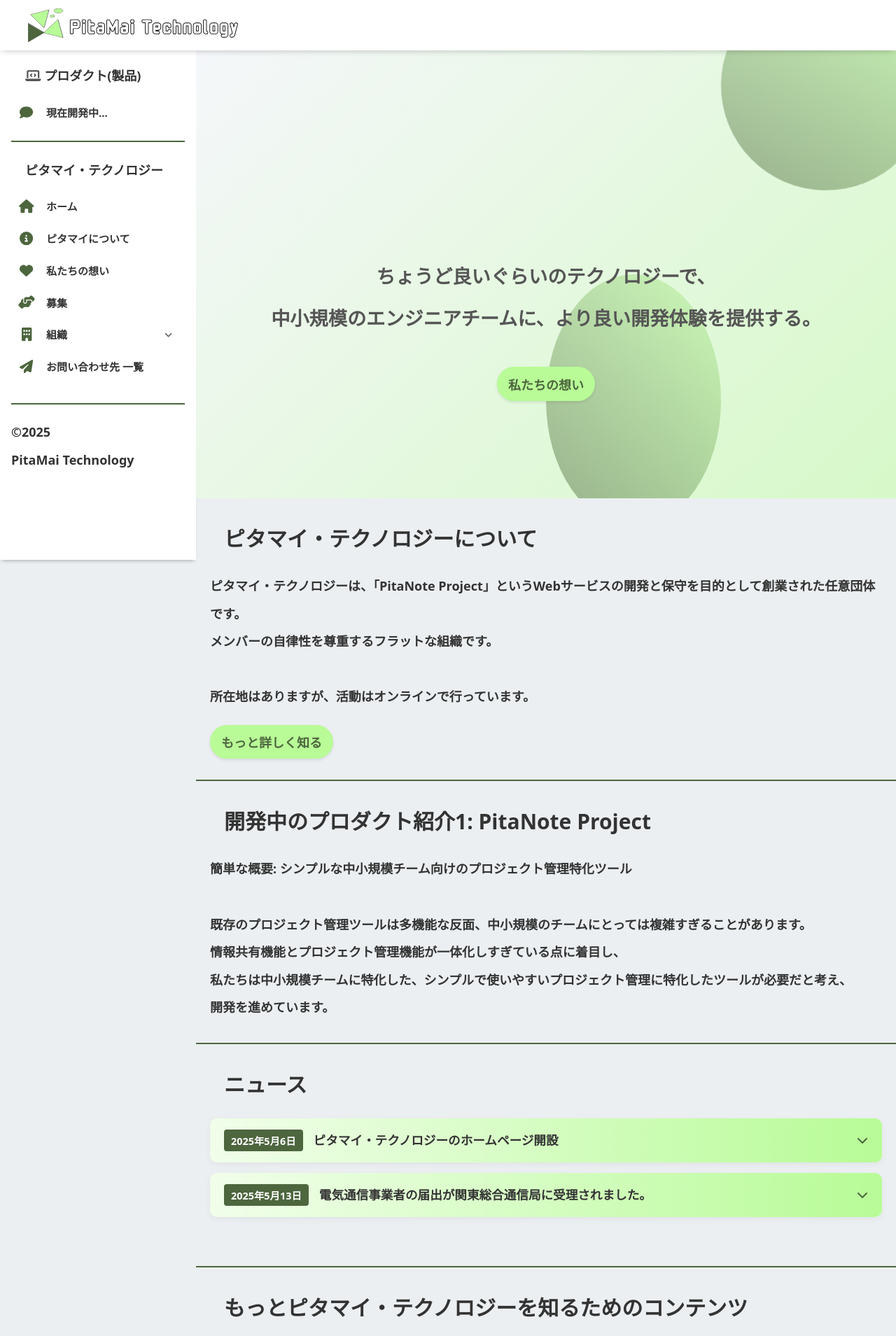
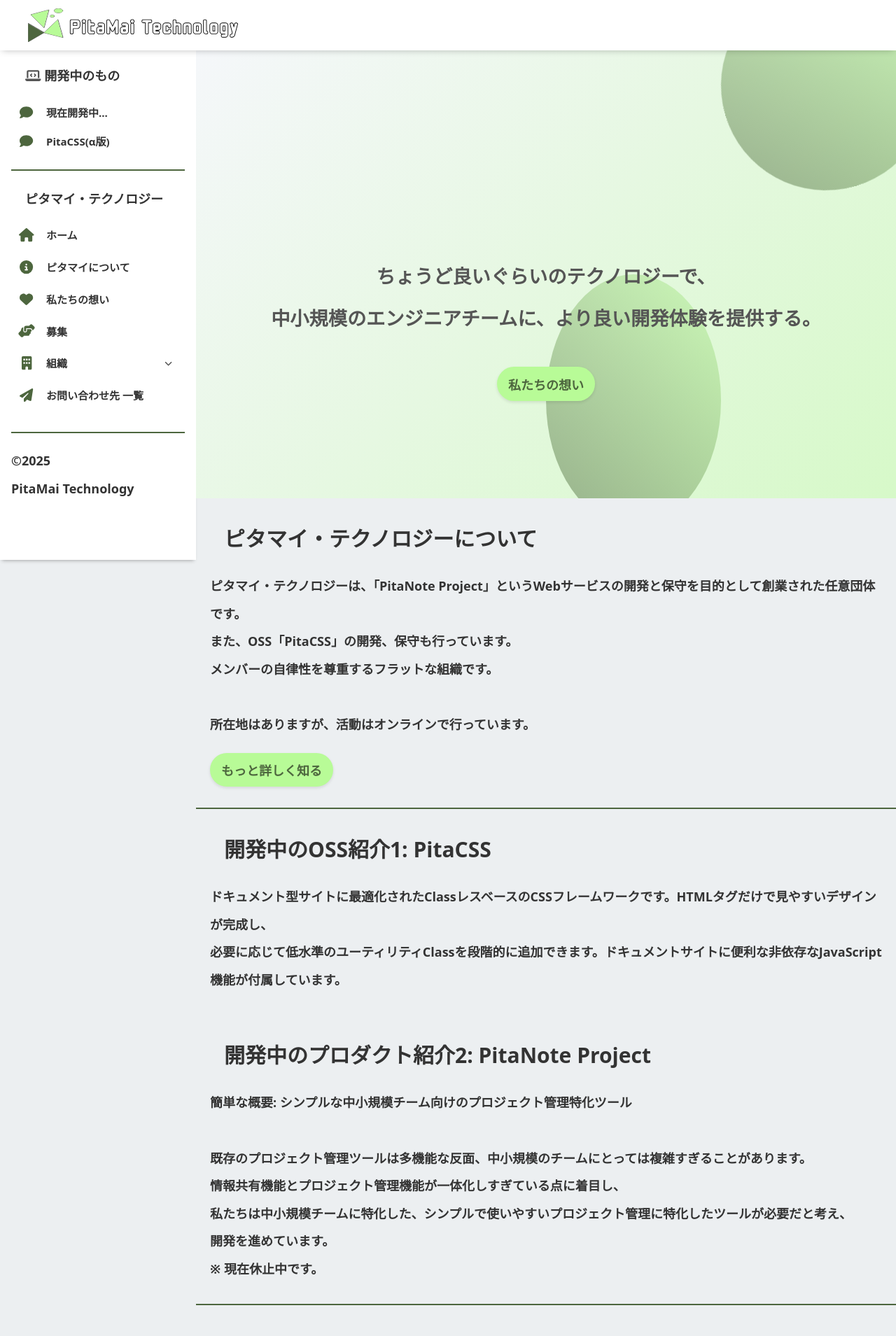
Before and after one commit to PitaMai-Technology/home-page, a Nuxt app: page / in a window 1280 px wide. Shown: the top 1909 px of the page at 70% size. Built offline with nearby package versions, Linux system fonts and the light colour scheme; a web font is replaced by a local one.

Commit message:
ニュースセクションのスタイルを修正し、開発中のOSS「PitaCSS」に関する情報を追加

```diff
--- a/components/TheAccordion.vue
+++ b/components/TheAccordion.vue
@@ -59,6 +59,8 @@
 /* ニュースセクションのスタイル */
 .newsContainer {
     width: 100%;
+    display: flex;
+    flex-direction: column-reverse;
 }
 
 .newsItem {
--- a/components/TheAppAside.vue
+++ b/components/TheAppAside.vue
@@ -28,7 +28,7 @@
             <nav class="mainNav">
                 <h2 class="standardFontSize mB10">
                     <font-awesome-icon class="grayColor300" icon="fa-solid fa-laptop-code" />
-                    プロダクト(製品)
+                    開発中のもの
                 </h2>
                 <div class="navList">
                     <div class="navItem">
@@ -37,6 +37,12 @@
                                 <font-awesome-icon icon="fa-solid fa-comment" />
                             </span>
                             <span>現在開発中...</span>
+                        </NuxtLink>
+                        <NuxtLink to="https://css.pitahex.com/" target="_blank" class="navLink inheritLink">
+                            <span class="navIcon" style="color: var(--subColor)">
+                                <font-awesome-icon icon="fa-solid fa-comment" />
+                            </span>
+                            <span>PitaCSS(α版)</span>
                         </NuxtLink>
                     </div>
                 </div>
--- a/pages/index.vue
+++ b/pages/index.vue
@@ -35,6 +35,7 @@
             <h2 class="mB20">ピタマイ・テクノロジーについて</h2>
             <p class="mB20">
                 ピタマイ・テクノロジーは、「PitaNote Project」というWebサービスの開発と保守を目的として創業された任意団体です。<br>
+                また、OSS「PitaCSS」の開発、保守も行っています。<br>
                 メンバーの自律性を尊重するフラットな組織です。<br>
                 <br>
                 所在地はありますが、活動はオンラインで行っています。<br>
@@ -50,7 +51,16 @@
         <TheHr />
         <div class="section">
             <h2 class="mB20">
-                開発中のプロダクト紹介1: PitaNote Project
+                開発中のOSS紹介1: PitaCSS
+            </h2>
+            <p>
+                ドキュメント型サイトに最適化されたClassレスベースのCSSフレームワークです。HTMLタグだけで見やすいデザインが完成し、<br>
+                必要に応じて低水準のユーティリティClassを段階的に追加できます。ドキュメントサイトに便利な非依存なJavaScript機能が付属しています。
+            </p>
+        </div>
+        <div class="section">
+            <h2 class="mB20">
+                開発中のプロダクト紹介2: PitaNote Project
             </h2>
             <p>
                 簡単な概要: シンプルな中小規模チーム向けのプロジェクト管理特化ツール<br>
@@ -58,7 +68,8 @@
                 既存のプロジェクト管理ツールは多機能な反面、中小規模のチームにとっては複雑すぎることがあります。<br>
                 情報共有機能とプロジェクト管理機能が一体化しすぎている点に着目し、<br>
                 私たちは中小規模チームに特化した、シンプルで使いやすいプロジェクト管理に特化したツールが必要だと考え、<br>
-                開発を進めています。
+                開発を進めています。<br>
+                ※ 現在休止中です。
             </p>
         </div>
 
```
